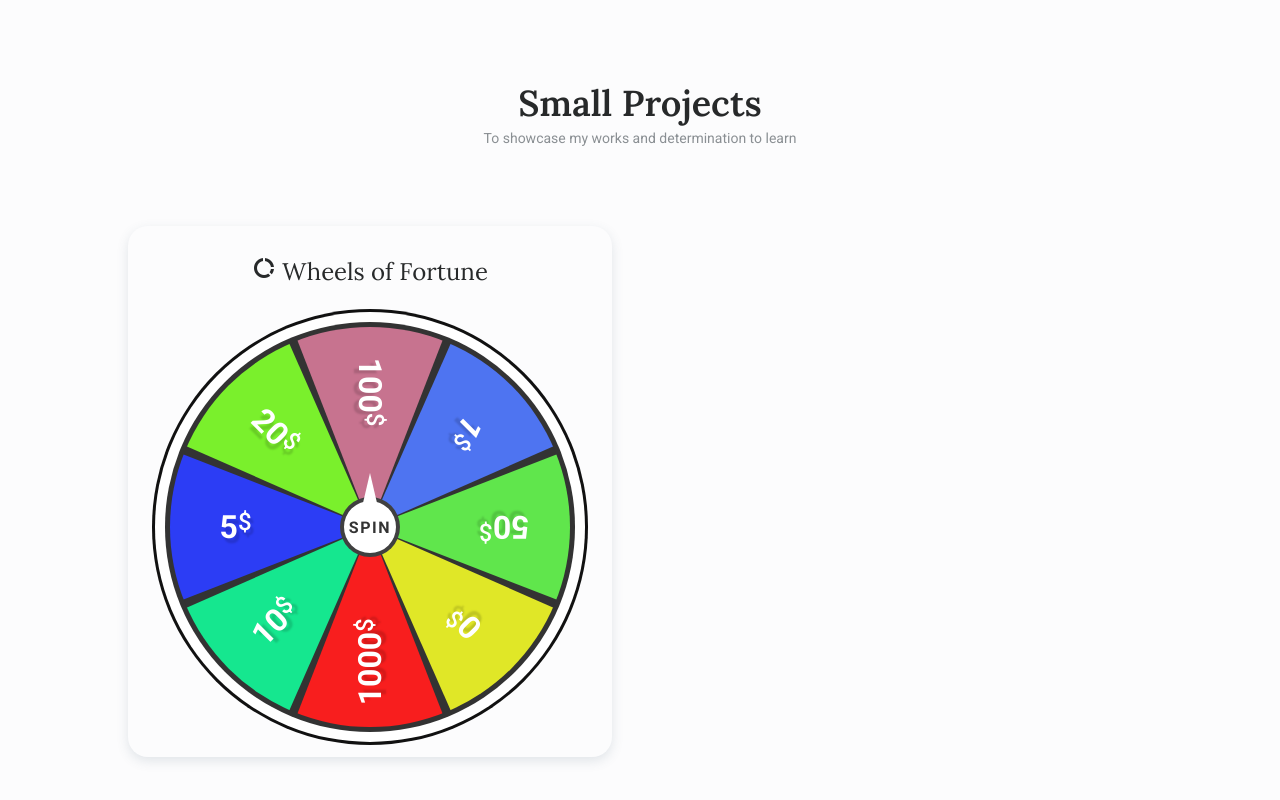
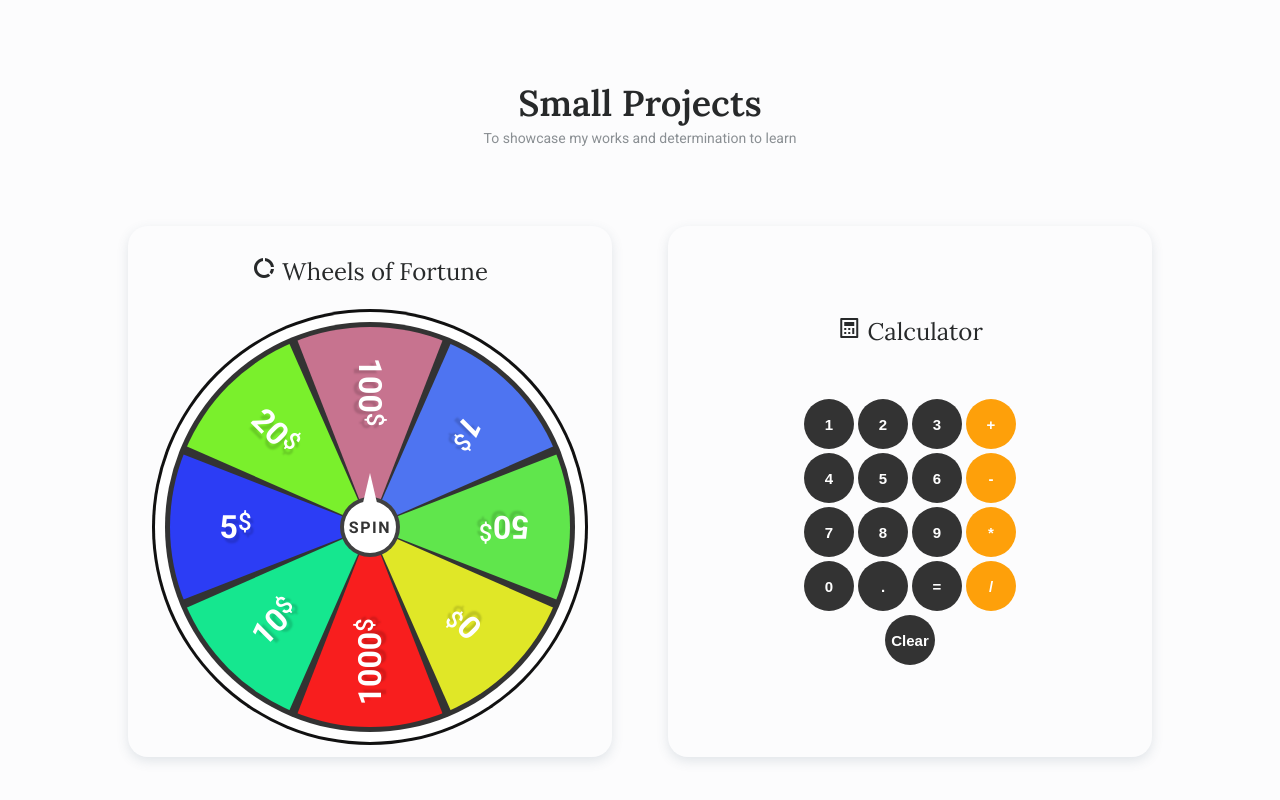
Before and after one commit to rulkimi/portfolio-vue, a Vue app: page / in a window 1280 px wide. Shown: the part 3358-4158 px from the top of the page. Built offline with nearby package versions, Linux system fonts and the light colour scheme.

Commit message:
added calculator to small projects

```diff
--- /dev/null
+++ b/src/components/Calculator.vue
@@ -0,0 +1,77 @@
+<template>
+  <div class="calculator">
+    <p>
+      <p class="js-display number-display">{{ display }}</p>
+      <button @click="updateCalculation('1')">1</button>
+      <button @click="updateCalculation('2')">2</button>
+      <button @click="updateCalculation('3')">3</button>
+      <button @click="updateCalculation('+')" class="orange-button">+</button>
+    </p>
+
+    <p>
+      <button @click="updateCalculation('4')">4</button>
+      <button @click="updateCalculation('5')">5</button>
+      <button @click="updateCalculation('6')">6</button>
+      <button @click="updateCalculation('-')" class="orange-button">-</button>
+    </p>
+
+    <p>
+      <button @click="updateCalculation('7')">7</button>
+      <button @click="updateCalculation('8')">8</button>
+      <button @click="updateCalculation('9')">9</button>
+      <button @click="updateCalculation('*')" class="orange-button">*</button>
+    </p>
+
+    <p>
+      <button @click="updateCalculation('0')">0</button>
+      <button @click="updateCalculation('.')">.</button>
+      <button @click="evaluate">=</button>
+      <button class="orange-button" @click="updateCalculation('/')">/</button>
+    </p>
+
+    <p>
+      <button @click="clearCalculation">Clear</button>
+    </p>
+</div>
+</template>
+
+<script>
+export default {
+  name: 'Calculator',
+  data() {
+    return {
+      calculation: '',
+      display: ''
+    }
+  },
+  computed: {
+  },
+  methods: {
+    updateCalculation(value) {
+      this.calculation += value;
+      this.displayCalculation();
+      localStorage.setItem('savedCalc', this.calculation);
+    },
+    displayCalculation() {
+      this.display = this.calculation;
+    },
+    saveCalculation() {
+      this.displayCalculation();
+      localStorage.setItem('savedCalc', this.calculation);
+    },
+    evaluate() {
+      this.calculation = eval(this.calculation);
+      this.saveCalculation();
+    },
+    clearCalculation() {
+      this.calculation = '';
+      this.displayCalculation();
+      this.saveCalculation();
+    }
+  },
+  mounted() {
+    this.calculation = localStorage.getItem('savedCalc') || '';
+    this.displayCalculation();
+  }
+}
+</script>
--- a/src/components/sections/SmallProjects.vue
+++ b/src/components/sections/SmallProjects.vue
@@ -12,16 +12,19 @@
 <script>
 import PageSection from '../templates/PageSection.vue';
 import WheelsOfFortune from '../WheelsOfFortune.vue';
+import Calculator from '../Calculator.vue';
 
 export default {
   components: {
     PageSection,
-    WheelsOfFortune
+    WheelsOfFortune,
+    Calculator
   },
   data() {
     return {
       projects: [
-        { title: 'Wheels of Fortune', icon: 'ri-donut-chart-fill', component: 'wheels-of-fortune' }
+        { title: 'Wheels of Fortune', icon: 'ri-donut-chart-fill', component: 'wheels-of-fortune' },
+        { title: 'Calculator', icon: 'ri-calculator-line', component: 'calculator' },
       ],
     };
   },
```
